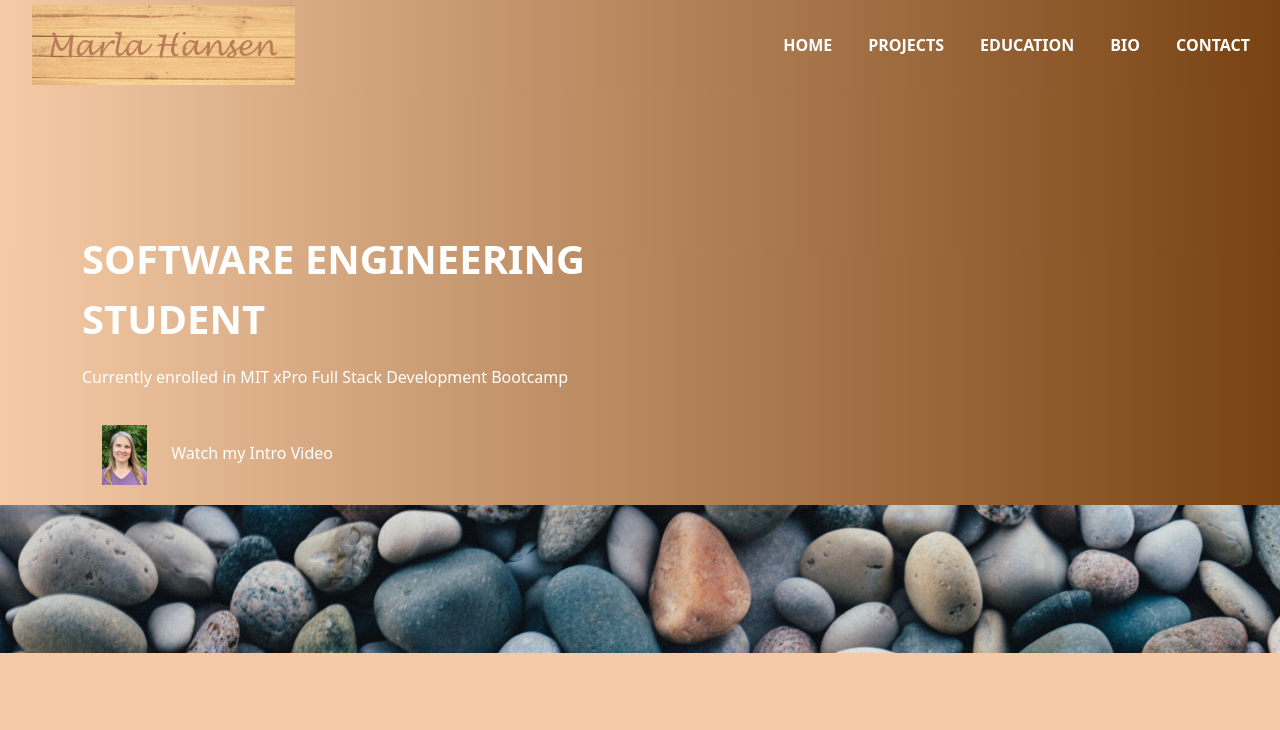
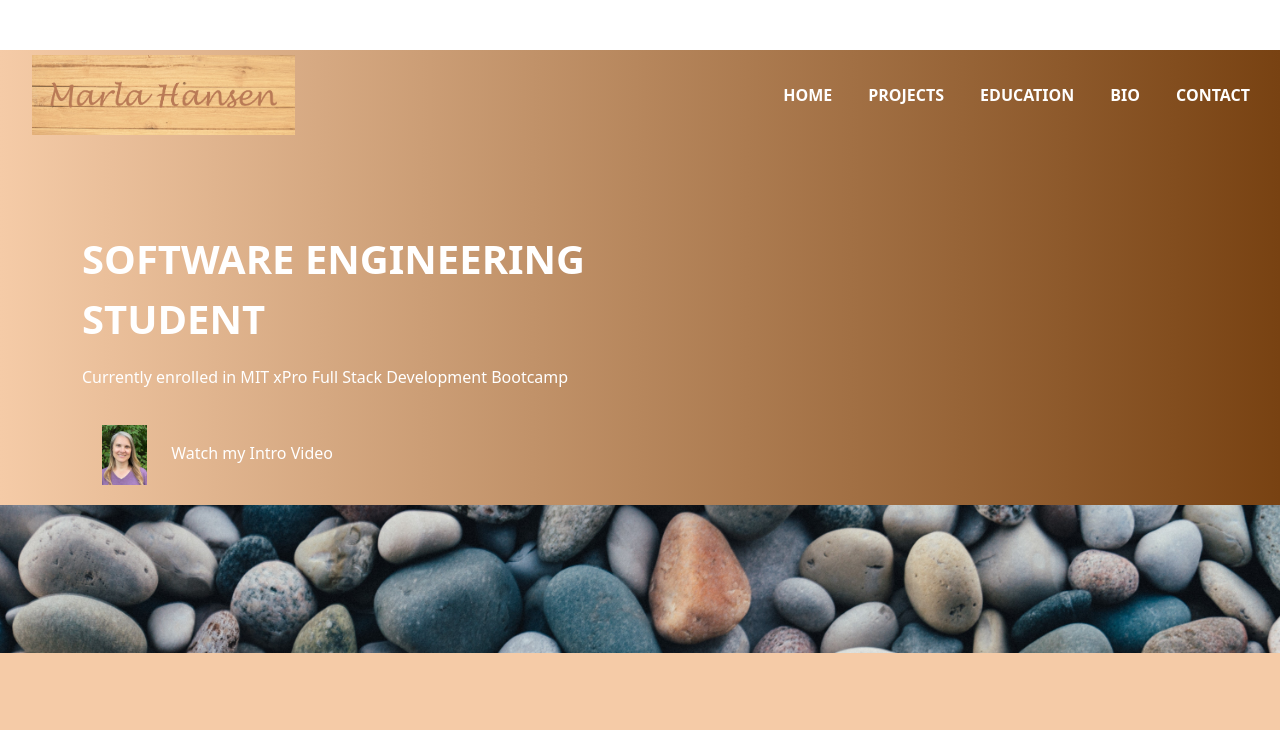
Before and after one commit to flymarla/flymarla.github.io, a plain HTML site: page index.html in a window 1280 px wide. Shown: the top 730 px of the page. Drawn offline with nearby package versions, Linux system fonts and the light colour scheme.

Commit message:
nav bar margins

```diff
--- a/style.css
+++ b/style.css
@@ -11,11 +11,13 @@ body
 {
     font-family: sans-serif;
 }
+
 #nav-bar
 {
     position: sticky;
     top: 0;
     z-index: 10;
+    margin-top: -50px;
 }
 .navbar
 {
@@ -47,6 +49,11 @@ body
     outline: none !important;
 }
 
+section:before {
+    height: 50px;
+    content: "";
+    display:block;
+}
 /*------------banner section--------------*/
 #banner
 {
@@ -58,7 +65,7 @@ body
 {
     font-size: 40px;
     font-weight: 600;
-    margin-top: 75px;
+    margin-top: 25px;
 }
 .play-btn
 {
```
